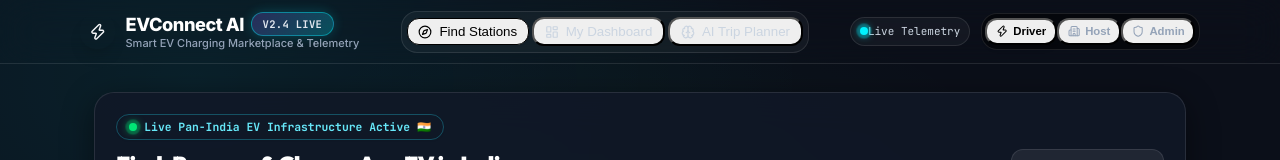
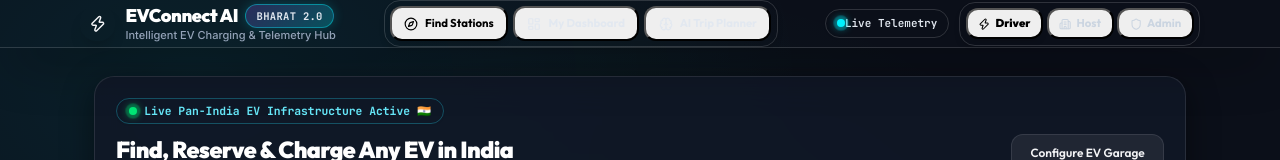
Before and after one commit to DaddyYoda7/Ev-Charging-Marketplace-development-2.0, a React (Vite) app in the folder client/: page / in a window 1280 px wide. Shown: the top 160 px of the page. Built offline with nearby package versions, Linux system fonts and the light colour scheme; no server answers.

Commit message:
Enhance Navbar: high-contrast obsidian styling, crisp font alignment and tactile hover transitions

```diff
--- a/client/src/components/Navbar.jsx
+++ b/client/src/components/Navbar.jsx
@@ -12,62 +12,64 @@
   currentUser
 }) {
   return (
-    <header className="sticky top-0 z-50 bg-[#0B0F19]/95 backdrop-blur-xl border-b border-white/10 px-4 lg:px-8 py-3 transition-all">
-      <div className="max-w-7xl mx-auto flex flex-col md:flex-row items-center justify-between gap-4">
+    <header className="sticky top-0 z-50 bg-[#0B0F19] border-b border-white/15 px-4 lg:px-8 py-3.5 shadow-2xl transition-all">
+      <div className="max-w-7xl mx-auto flex flex-col lg:flex-row items-center justify-between gap-4">
 
-        {/* Brand Logo */}
+        {/* Brand Logo & Title */}
         <div
-          className="flex items-center gap-3 cursor-pointer select-none"
+          className="flex items-center gap-3 cursor-pointer select-none group"
           onClick={() => onViewChange(currentRole === 'user' ? 'explore' : currentRole === 'owner' ? 'host-stations' : 'admin-dashboard')}
         >
-          <div className="w-10 h-10 rounded-xl bg-gradient-to-tr from-[#00F2FE] via-[#00E676] to-[#8B5CF6] p-[2px] shadow-lg shadow-cyan-500/20 flex items-center justify-center shrink-0">
+          <div className="w-10 h-10 rounded-xl bg-gradient-to-tr from-[#00F2FE] via-[#00E676] to-[#8B5CF6] p-[2px] shadow-lg shadow-cyan-500/25 flex items-center justify-center shrink-0 group-hover:scale-105 transition-transform">
             <div className="w-full h-full bg-[#0B0F19] rounded-[10px] flex items-center justify-center">
               <Zap className="w-5 h-5 text-[#00F2FE]" />
             </div>
           </div>
-          <div>
+          <div className="text-left">
             <div className="flex items-center gap-2">
-              <span className="font-extrabold text-xl tracking-tight text-white">
+              <span className="font-heading font-black text-xl tracking-tight text-white">
                 EVConnect <span className="text-[#00F2FE]">AI</span>
               </span>
-              <span className="badge badge-ai text-[10px] px-2 py-0.5">v2.4 Live</span>
+              <span className="badge badge-ai text-[10px] px-2 py-0.5 font-bold">Bharat 2.0</span>
             </div>
-            <p className="text-[11px] text-slate-400 font-medium">Smart EV Charging Marketplace & Telemetry</p>
+            <p className="text-[11px] text-slate-400 font-medium">Intelligent EV Charging & Telemetry Hub</p>
           </div>
         </div>
 
-        {/* View Navigation Links (Role Specific - Centered Navigation) */}
-        <nav className="flex items-center gap-1 bg-white/[0.04] p-1.5 rounded-xl border border-white/10 text-xs sm:text-sm">
+        {/* Center View Navigation Links (Crisp Contrast & Interactive Hover) */}
+        <nav className="flex items-center gap-1.5 bg-[#111827] p-1.5 rounded-xl border border-white/15 shadow-md">
           {currentRole === 'user' && (
             <>
               <button
                 onClick={() => onViewChange('explore')}
-                className={`flex items-center gap-2 px-3 py-1.5 rounded-lg font-medium transition-all ${
+                className={`flex items-center gap-2 px-3.5 py-2 rounded-lg text-xs font-bold font-heading transition-all duration-200 cursor-pointer ${
                   activeView === 'explore'
-                    ? 'bg-[#00F2FE]/20 text-[#00F2FE] border border-[#00F2FE]/40 shadow-sm'
-                    : 'text-slate-300 hover:text-white hover:bg-white/5'
+                    ? 'bg-[#00F2FE] text-[#040814] shadow-md shadow-cyan-500/30 scale-105'
+                    : 'text-slate-200 hover:text-white hover:bg-white/10 hover:scale-105'
                 }`}
               >
                 <Compass className="w-4 h-4" />
                 <span>Find Stations</span>
               </button>
+
               <button
                 onClick={() => onViewChange('user-dashboard')}
-                className={`flex items-center gap-2 px-3 py-1.5 rounded-lg font-medium transition-all ${
+                className={`flex items-center gap-2 px-3.5 py-2 rounded-lg text-xs font-bold font-heading transition-all duration-200 cursor-pointer ${
                   activeView === 'user-dashboard'
-                    ? 'bg-[#00F2FE]/20 text-[#00F2FE] border border-[#00F2FE]/40 shadow-sm'
-                    : 'text-slate-300 hover:text-white hover:bg-white/5'
+                    ? 'bg-[#00F2FE] text-[#040814] shadow-md shadow-cyan-500/30 scale-105'
+                    : 'text-slate-200 hover:text-white hover:bg-white/10 hover:scale-105'
                 }`}
               >
                 <LayoutDashboard className="w-4 h-4" />
                 <span>My Dashboard</span>
               </button>
+
               <button
                 onClick={() => onViewChange('ai-planner')}
-                className={`flex items-center gap-2 px-3 py-1.5 rounded-lg font-medium transition-all ${
+                className={`flex items-center gap-2 px-3.5 py-2 rounded-lg text-xs font-bold font-heading transition-all duration-200 cursor-pointer ${
                   activeView === 'ai-planner'
-                    ? 'bg-[#8B5CF6]/25 text-[#D8B4FE] border border-[#8B5CF6]/40 shadow-sm'
-                    : 'text-slate-300 hover:text-white hover:bg-white/5'
+                    ? 'bg-gradient-to-r from-[#8B5CF6] to-[#00F2FE] text-white shadow-md shadow-purple-500/30 scale-105'
+                    : 'text-slate-200 hover:text-white hover:bg-white/10 hover:scale-105'
                 }`}
               >
                 <Brain className="w-4 h-4 text-[#C084FC]" />
@@ -80,32 +82,34 @@
             <>
               <button
                 onClick={() => onViewChange('host-stations')}
-                className={`flex items-center gap-2 px-3 py-1.5 rounded-lg font-medium transition-all ${
+                className={`flex items-center gap-2 px-3.5 py-2 rounded-lg text-xs font-bold font-heading transition-all duration-200 cursor-pointer ${
                   activeView === 'host-stations'
-                    ? 'bg-[#00E676]/20 text-[#00E676] border border-[#00E676]/40'
-                    : 'text-slate-300 hover:text-white hover:bg-white/5'
+                    ? 'bg-[#00E676] text-[#040814] shadow-md shadow-emerald-500/30 scale-105'
+                    : 'text-slate-200 hover:text-white hover:bg-white/10 hover:scale-105'
                 }`}
               >
                 <Building2 className="w-4 h-4" />
                 <span>Stations & Tariffs</span>
               </button>
+
               <button
                 onClick={() => onViewChange('host-analytics')}
-                className={`flex items-center gap-2 px-3 py-1.5 rounded-lg font-medium transition-all ${
+                className={`flex items-center gap-2 px-3.5 py-2 rounded-lg text-xs font-bold font-heading transition-all duration-200 cursor-pointer ${
                   activeView === 'host-analytics'
-                    ? 'bg-[#00E676]/20 text-[#00E676] border border-[#00E676]/40'
-                    : 'text-slate-300 hover:text-white hover:bg-white/5'
+                    ? 'bg-[#00E676] text-[#040814] shadow-md shadow-emerald-500/30 scale-105'
+                    : 'text-slate-200 hover:text-white hover:bg-white/10 hover:scale-105'
                 }`}
               >
                 <Layers className="w-4 h-4" />
                 <span>BI & Health Matrix</span>
               </button>
+
               <button
                 onClick={() => onViewChange('ocpp-lab')}
-                className={`flex items-center gap-2 px-3 py-1.5 rounded-lg font-medium transition-all ${
+                className={`flex items-center gap-2 px-3.5 py-2 rounded-lg text-xs font-bold font-heading transition-all duration-200 cursor-pointer ${
                   activeView === 'ocpp-lab'
-                    ? 'bg-[#00F2FE]/20 text-[#00F2FE] border border-[#00F2FE]/40'
-                    : 'text-slate-300 hover:text-white hover:bg-white/5'
+                    ? 'bg-[#00F2FE] text-[#040814] shadow-md shadow-cyan-500/30 scale-105'
+                    : 'text-slate-200 hover:text-white hover:bg-white/10 hover:scale-105'
                 }`}
               >
                 <Cpu className="w-4 h-4" />
@@ -117,27 +121,27 @@
           {currentRole === 'admin' && (
             <button
               onClick={() => onViewChange('admin-dashboard')}
-              className={`flex items-center gap-2 px-3 py-1.5 rounded-lg font-medium transition-all ${
+              className={`flex items-center gap-2 px-4 py-2 rounded-lg text-xs font-bold font-heading transition-all duration-200 cursor-pointer ${
                 activeView === 'admin-dashboard'
-                  ? 'bg-[#8B5CF6]/20 text-[#D8B4FE] border border-[#8B5CF6]/40'
-                  : 'text-slate-300 hover:text-white hover:bg-white/5'
+                  ? 'bg-gradient-to-r from-[#8B5CF6] to-[#EC4899] text-white shadow-md shadow-purple-500/30 scale-105'
+                  : 'text-slate-200 hover:text-white hover:bg-white/10 hover:scale-105'
               }`}
             >
               <Shield className="w-4 h-4" />
-              <span>Platform Hub & Settlement</span>
+              <span>National Platform Hub & Settlements</span>
             </button>
           )}
         </nav>
 
-        {/* Right Section: Active Vehicle, Live Telemetry & Role Switcher */}
+        {/* Right Section: Primary Vehicle, Live Signal & Role Switcher */}
         <div className="flex items-center gap-3">
 
           {/* Primary Vehicle Garage Pill */}
           {currentRole === 'user' && primaryVehicle && (
             <button
               onClick={onOpenGarage}
-              className="hidden lg:flex items-center gap-2 bg-white/5 hover:bg-white/10 border border-white/10 px-3 py-1.5 rounded-xl text-xs font-semibold text-slate-200 transition-all hover:border-[#00F2FE]/50 cursor-pointer"
-              title="Click to switch vehicle or adjust battery"
+              className="hidden lg:flex items-center gap-2.5 bg-[#111827] hover:bg-[#1E293B] border border-white/15 hover:border-[#00F2FE] px-3.5 py-1.5 rounded-xl text-xs font-semibold text-slate-200 transition-all hover:scale-105 shadow-md cursor-pointer"
+              title="Click to switch EV or adjust battery SoC"
             >
               <BatteryCharging className="w-4 h-4 text-[#00E676]" />
               <div className="text-left">
@@ -147,20 +151,20 @@
             </button>
           )}
 
-          {/* Telemetry Status Indicator */}
-          <div className="hidden sm:flex items-center gap-2 px-2.5 py-1.5 rounded-xl bg-white/[0.04] border border-white/10 text-xs">
+          {/* Telemetry Live Indicator */}
+          <div className="hidden sm:flex items-center gap-2 px-3 py-1.5 rounded-xl bg-[#111827] border border-white/15 text-xs shadow-sm">
             <span className={`pulse-dot ${telemetryConnected ? 'pulse-dot-green' : 'pulse-dot-cyan'}`}></span>
-            <span className="text-[11px] text-slate-300 font-mono">Live Telemetry</span>
+            <span className="text-[11px] text-slate-200 font-mono font-semibold">Live Telemetry</span>
           </div>
 
-          {/* Role Switcher Pill Bar */}
-          <div className="flex items-center bg-black/50 p-1 rounded-xl border border-white/10">
+          {/* Role Switcher Pill Bar (High Contrast & Tactile Hover States) */}
+          <div className="flex items-center bg-[#111827] p-1.5 rounded-xl border border-white/15 shadow-md gap-1">
             <button
               onClick={() => onRoleChange('user')}
-              className={`flex items-center gap-1.5 px-2.5 py-1 rounded-lg text-xs font-bold transition-all ${
+              className={`flex items-center gap-1.5 px-3 py-1.5 rounded-lg text-xs font-bold font-heading transition-all duration-200 cursor-pointer ${
                 currentRole === 'user'
-                  ? 'bg-gradient-to-r from-[#00F2FE] to-[#00B0FF] text-[#040814] shadow-md'
-                  : 'text-slate-400 hover:text-white'
+                  ? 'bg-gradient-to-r from-[#00F2FE] to-[#00B0FF] text-[#040814] shadow-md shadow-cyan-500/30 scale-105 font-black'
+                  : 'text-slate-300 hover:text-white hover:bg-white/10 hover:scale-105'
               }`}
             >
               <Zap className="w-3.5 h-3.5" />
@@ -169,10 +173,10 @@
 
             <button
               onClick={() => onRoleChange('owner')}
-              className={`flex items-center gap-1.5 px-2.5 py-1 rounded-lg text-xs font-bold transition-all ${
+              className={`flex items-center gap-1.5 px-3 py-1.5 rounded-lg text-xs font-bold font-heading transition-all duration-200 cursor-pointer ${
                 currentRole === 'owner'
-                  ? 'bg-gradient-to-r from-[#00E676] to-[#00B0FF] text-[#040814] shadow-md'
-                  : 'text-slate-400 hover:text-white'
+                  ? 'bg-gradient-to-r from-[#00E676] to-[#00B0FF] text-[#040814] shadow-md shadow-emerald-500/30 scale-105 font-black'
+                  : 'text-slate-300 hover:text-white hover:bg-white/10 hover:scale-105'
               }`}
             >
               <Building2 className="w-3.5 h-3.5" />
@@ -181,10 +185,10 @@
 
             <button
               onClick={() => onRoleChange('admin')}
-              className={`flex items-center gap-1.5 px-2.5 py-1 rounded-lg text-xs font-bold transition-all ${
+              className={`flex items-center gap-1.5 px-3 py-1.5 rounded-lg text-xs font-bold font-heading transition-all duration-200 cursor-pointer ${
                 currentRole === 'admin'
-                  ? 'bg-gradient-to-r from-[#8B5CF6] to-[#EC4899] text-white shadow-md'
-                  : 'text-slate-400 hover:text-white'
+                  ? 'bg-gradient-to-r from-[#8B5CF6] to-[#EC4899] text-white shadow-md shadow-purple-500/30 scale-105 font-black'
+                  : 'text-slate-300 hover:text-white hover:bg-white/10 hover:scale-105'
               }`}
             >
               <Shield className="w-3.5 h-3.5" />
```
Also changed, not shown: 1 other file (tests, documents, lock files or other folders).
